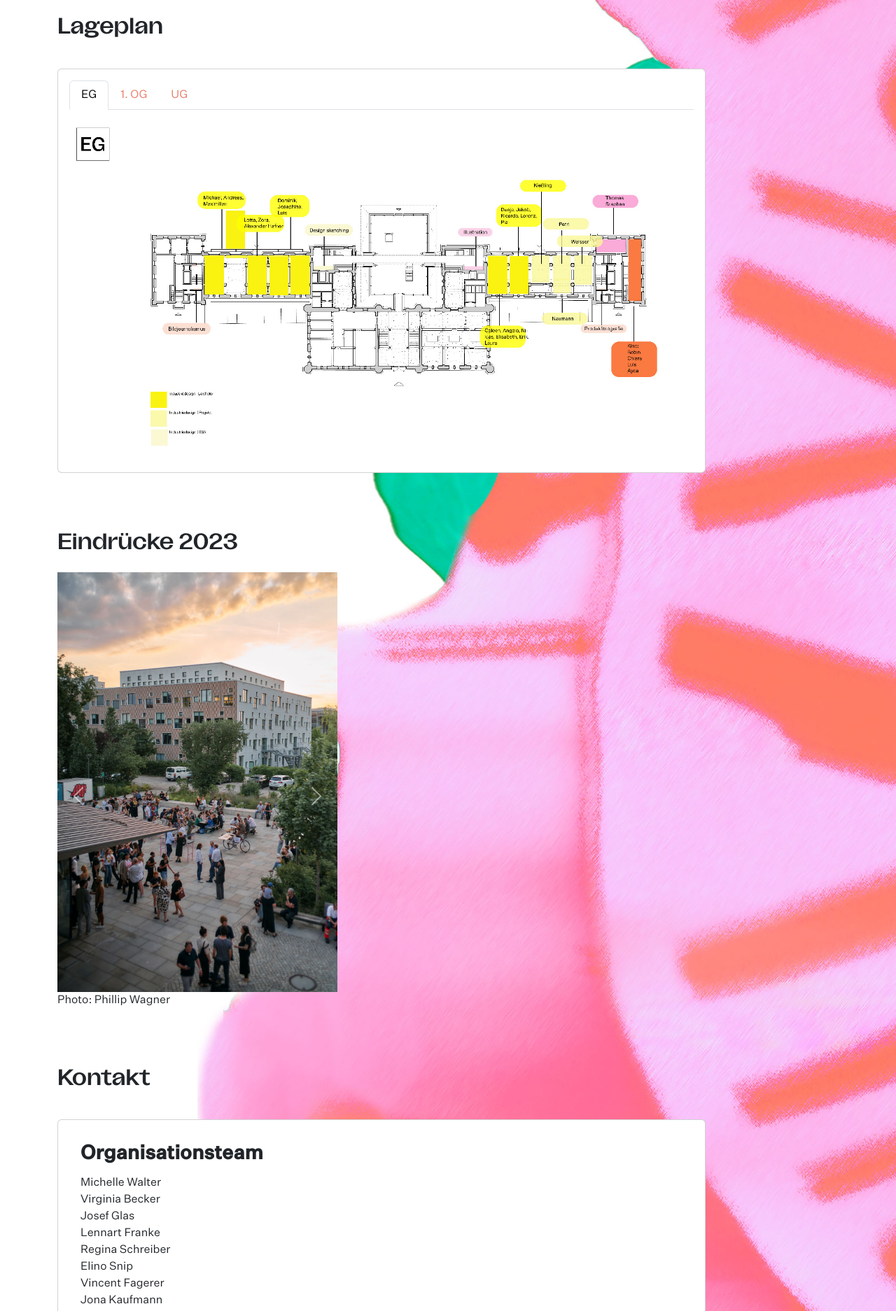
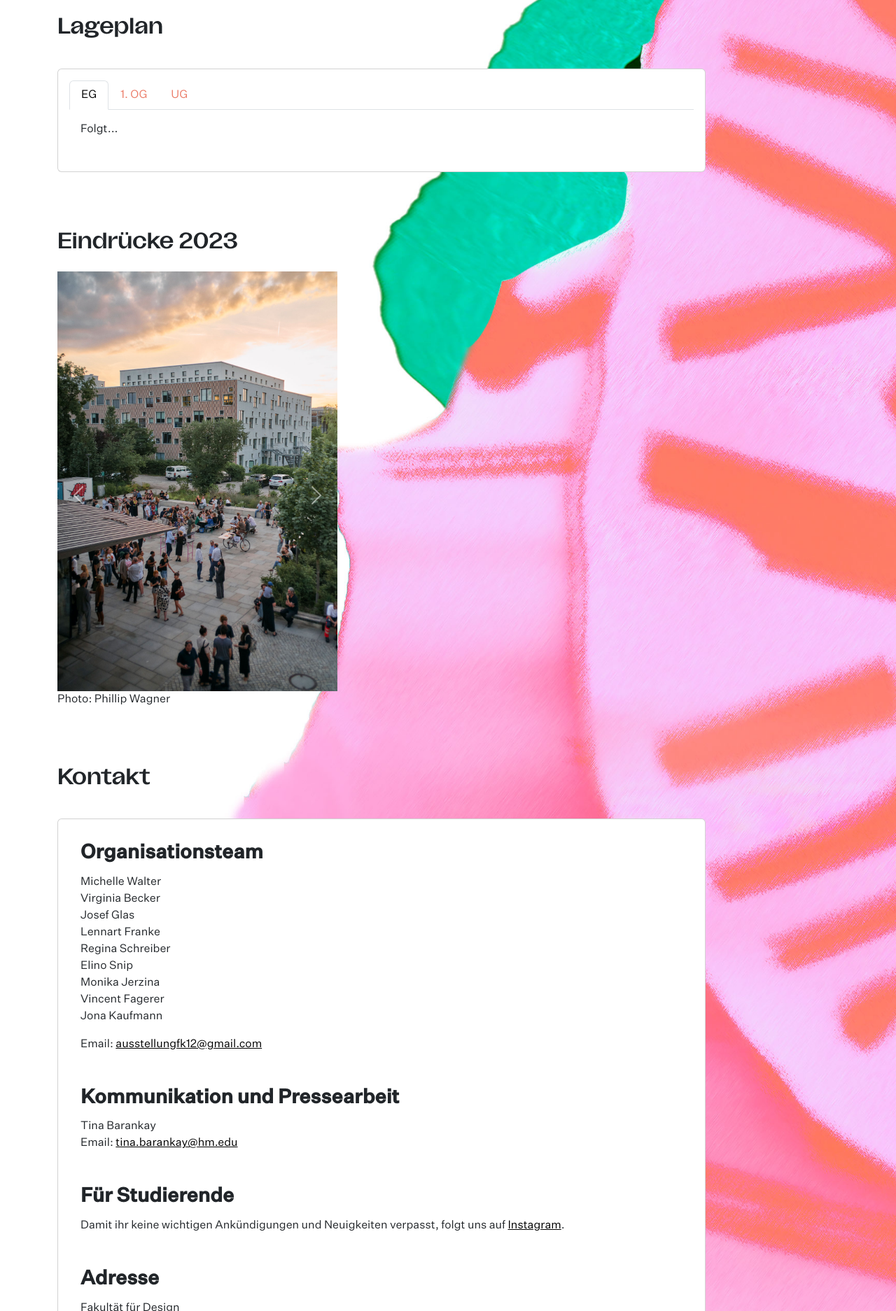
Before and after one commit to jk10274/jahresausstellung-2024, a website: page index.html in a window 1280 px wide. Shown: the part 1855-3729 px from the top of the page at 70% size. Drawn offline with nearby package versions, Linux system fonts and the light colour scheme.

Commit message:
style: Update image placeholders with text for improved page load speed

```diff
--- a/index.html
+++ b/index.html
@@ -384,11 +384,12 @@
                     aria-labelledby="og-tab"
                     tabindex="0"
                   >
-                    <img
+                    <!-- <img
                       class="img-fluid"
                       src="assets/Lageplan-EG.jpeg"
                       alt="Lageplan OG"
-                    />
+                    /> -->
+                    <p class="p-3">Folgt...</p>
                   </div>
                   <div
                     class="tab-pane fade"
@@ -500,7 +501,7 @@
                 <section class="p-3">
                   <h3 class="pb-1">Organisationsteam</h3>
                   <p>
-                    Michelle Walter<br />Virginia Becker<br />Josef Glas<br />Lennart Franke<br />Regina Schreiber<br />Elino Snip<br />Vincent Fagerer<br />Jona Kaufmann
+                    Michelle Walter<br />Virginia Becker<br />Josef Glas<br />Lennart Franke<br />Regina Schreiber<br />Elino Snip<br />Monika Jerzina<br />Vincent Fagerer<br />Jona Kaufmann
                   </p>
                   <p>
                     Email:
```
Also changed, not shown: 1 other file.
